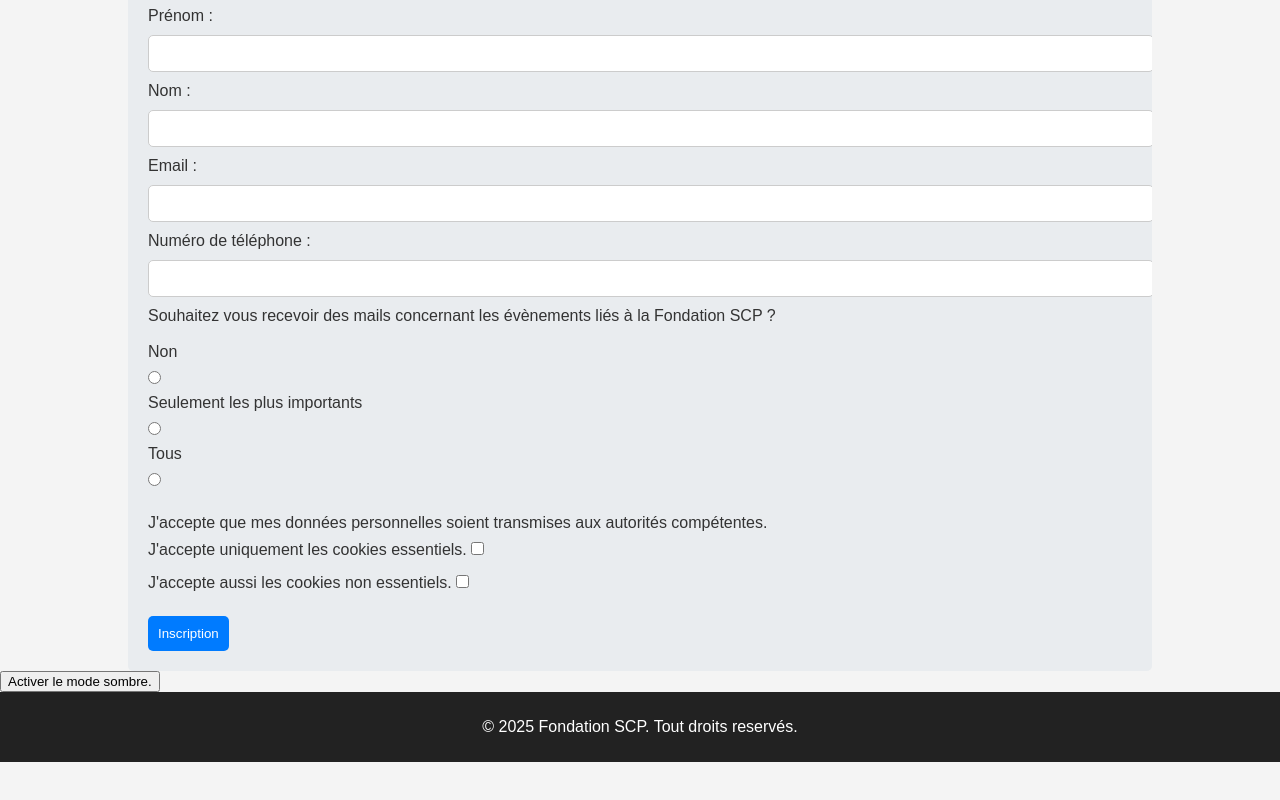
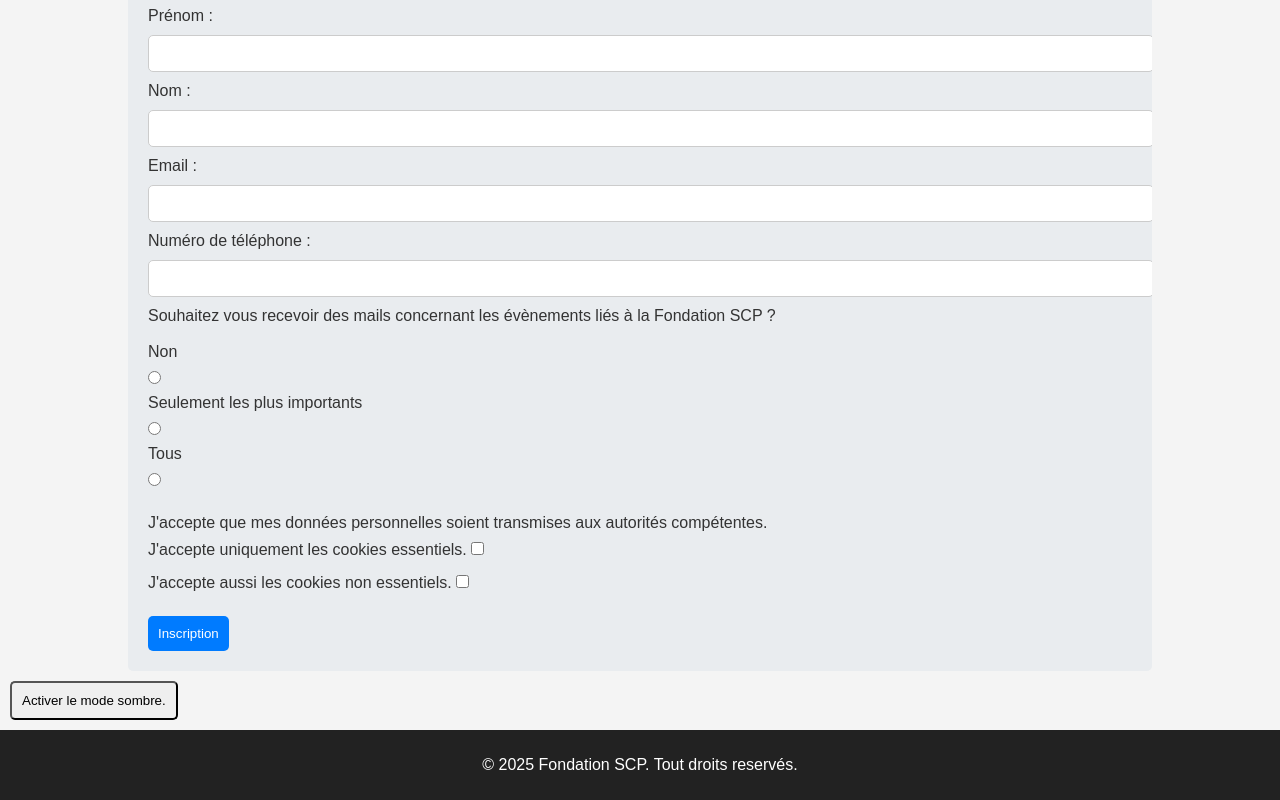
Before and after one commit to Arzblouf/Site-Web, a plain HTML site: page index.html in a window 1280 px wide. Shown: the part 581-1381 px from the top of the page. Before the commit the page ends 1343 px from the top, so only its background shows below. Drawn offline with Linux system fonts and the light colour scheme.

Commit message:
Update index.html

```diff
--- a/index.html
+++ b/index.html
@@ -76,7 +76,7 @@
             </div>
         </div>
 
-        <button id="theme-toggle" type="bouton-dark-mode">Activer le mode sombre.</button>
+        <button id="theme-toggle" class="bouton-dark-mode">Activer le mode sombre.</button>
 
         <footer>
             <p>&copy; 2025 Fondation SCP. Tout droits reservés.</p>
```
